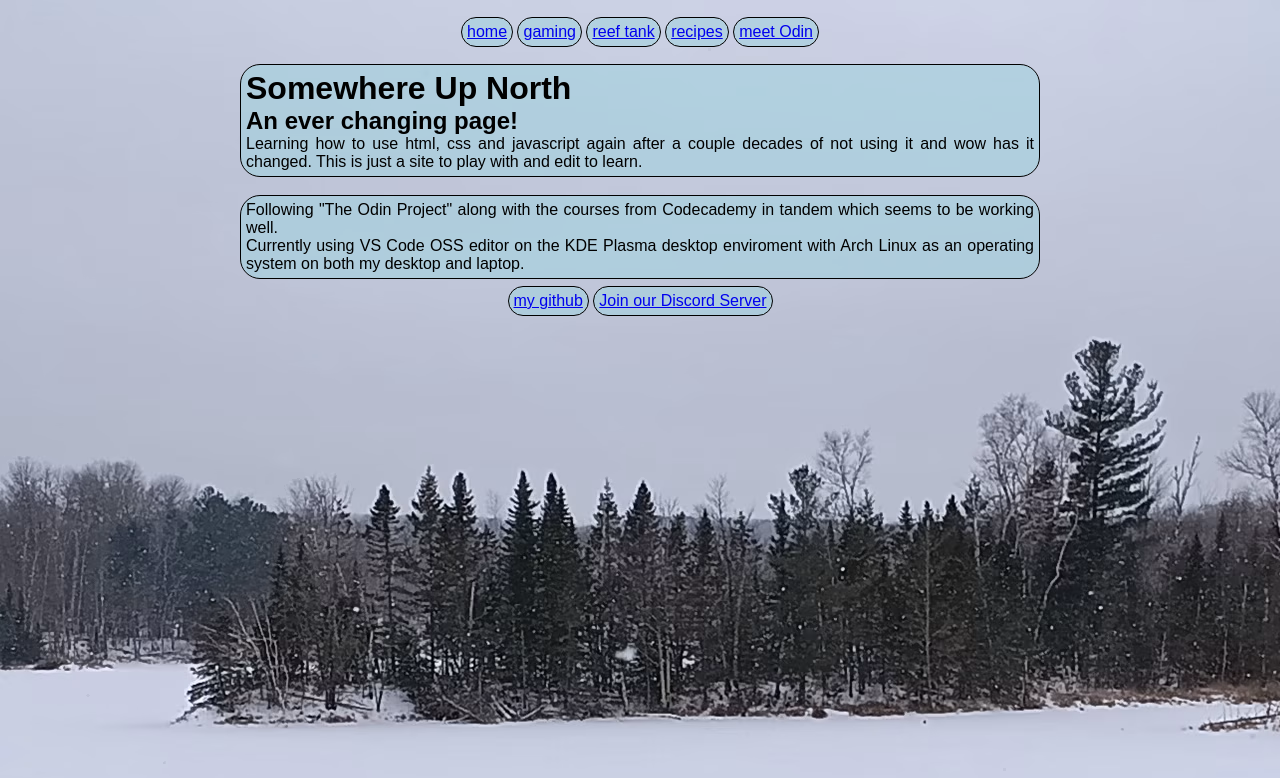
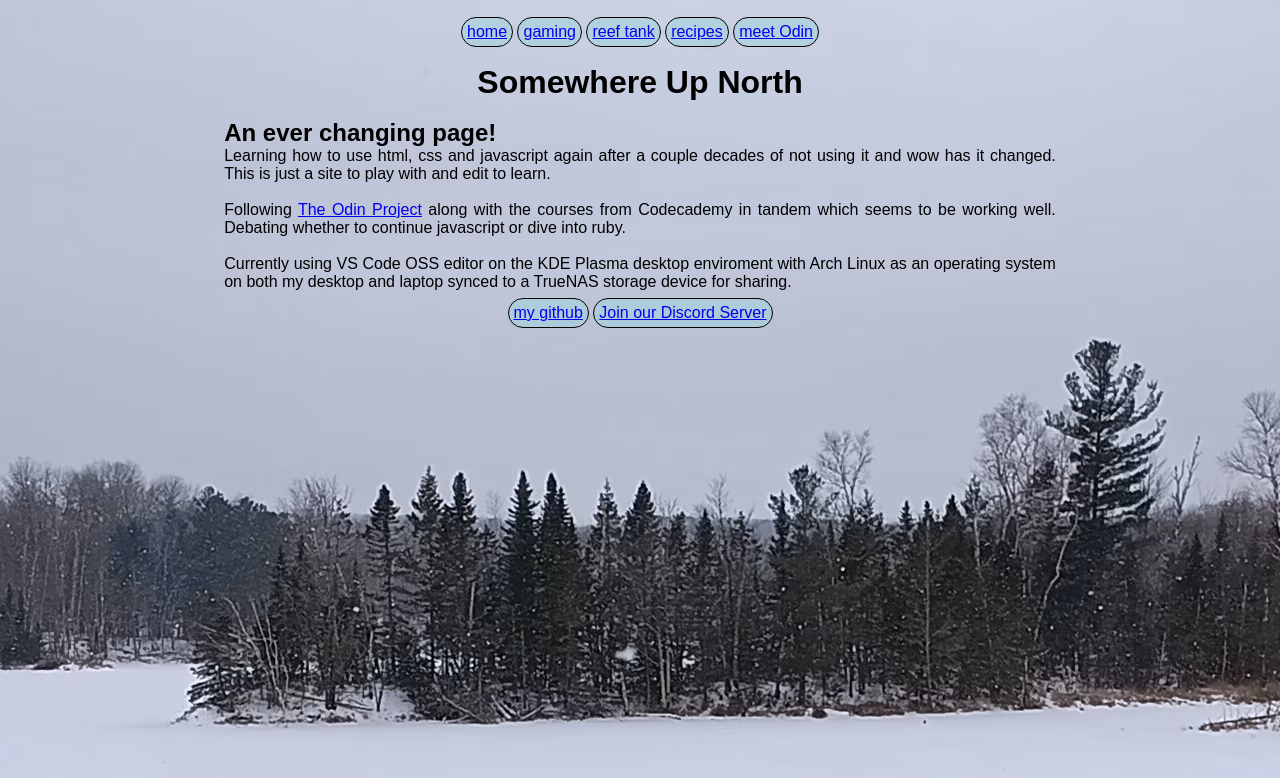
Before and after one commit to LinLox/up-north, a plain HTML site: page index.html in a window 1280 px wide. Drawn offline with Linux system fonts and the light colour scheme; a web font is replaced by a local one.

Commit message:
style changes with text edits

```diff
--- a/index.html
+++ b/index.html
@@ -20,15 +20,17 @@
       </nav>
     </header>
     <main>
-      <div class='recipe-block'>
+      <div>
         <h1>Somewhere Up North</h1>
+        <br>
         <h2>An ever changing page!</h2>
         <p>Learning how to use html, css and javascript again after a couple decades of not using it and wow has it changed. This is just a site to play with and edit to learn.</p>
       </div>
         <br>
-      <div class='recipe-block'>
-        <p>Following "The Odin Project" along with the courses from Codecademy in tandem which seems to be working well.</p>
-        <p>Currently using VS Code OSS editor on the KDE Plasma desktop enviroment with Arch Linux as an operating system on both my desktop and laptop.</p>
+      <div>
+        <p>Following <a href="https://www.theodinproject.com/">The Odin Project</a> along with the courses from Codecademy in tandem which seems to be working well. Debating whether to continue javascript or dive into ruby.</p>
+        <br>
+        <p>Currently using VS Code OSS editor on the KDE Plasma desktop enviroment with Arch Linux as an operating system on both my desktop and laptop synced to a TrueNAS storage device for sharing.</p>
       </div>
     </main>
     <footer>
--- a/styles/default.css
+++ b/styles/default.css
@@ -22,6 +22,13 @@ body {
 }
 
 main {
+    text-align: justify;
+    color: black;
+    width: 66%;
+    margin: auto;
+}
+
+h1 {
     text-align: center;
 }
 
@@ -74,7 +81,7 @@ main {
     list-style-position: inside;
     background-color: hsla(192, 48%, 76%, 0.6);
     color: black;
-    width: 800px;
+    width: 80%;
     height: auto;
     border: solid thin black;
     text-align: justify;
@@ -93,8 +100,10 @@ main {
 }
 
 .recipe-links button {
+    display: block;
     padding: 7px;
-    margin: 3px;
+    margin: 3px auto;
     font-size: medium;
     background-color: lightcyan;
+
 }
```
